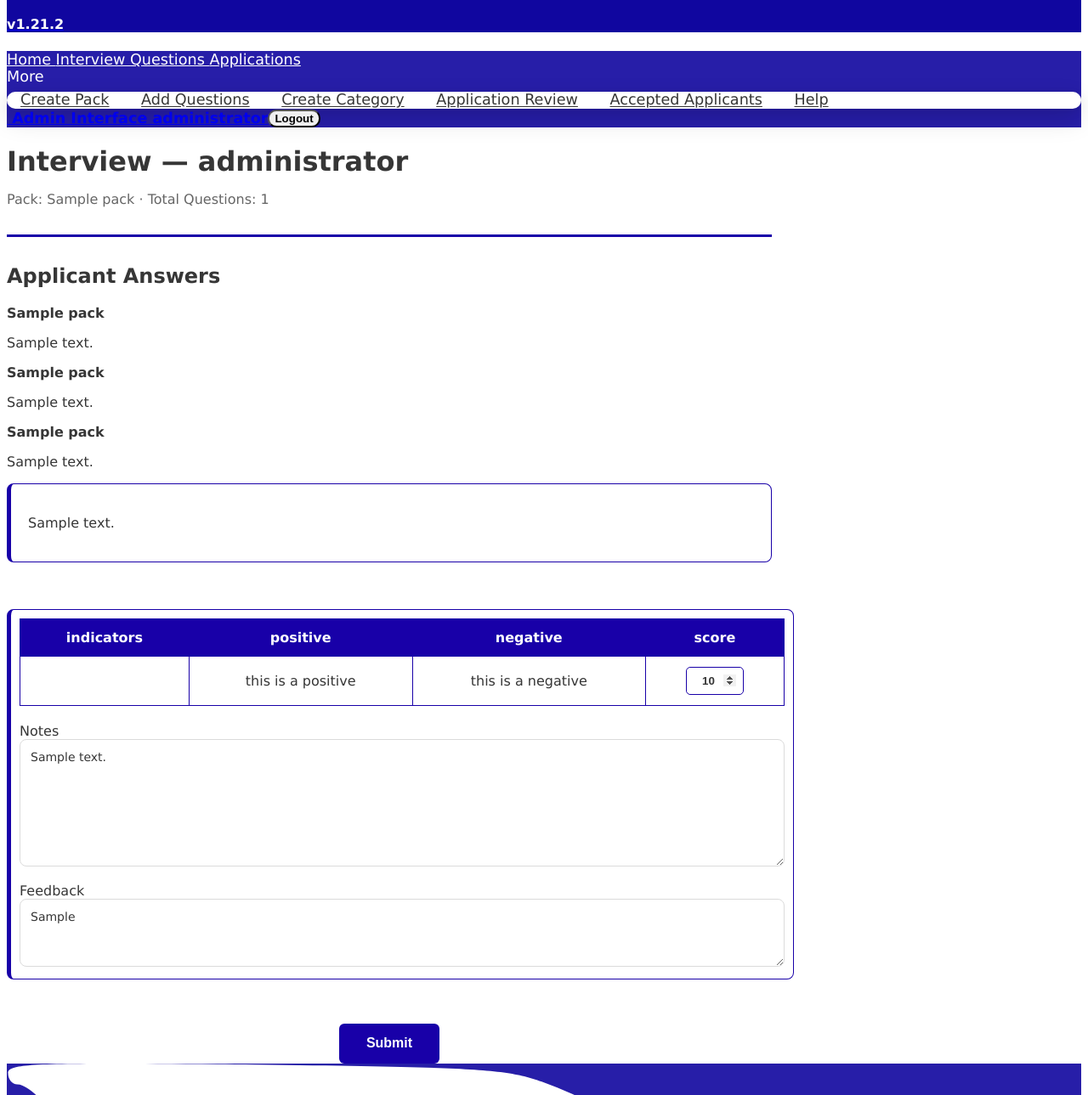
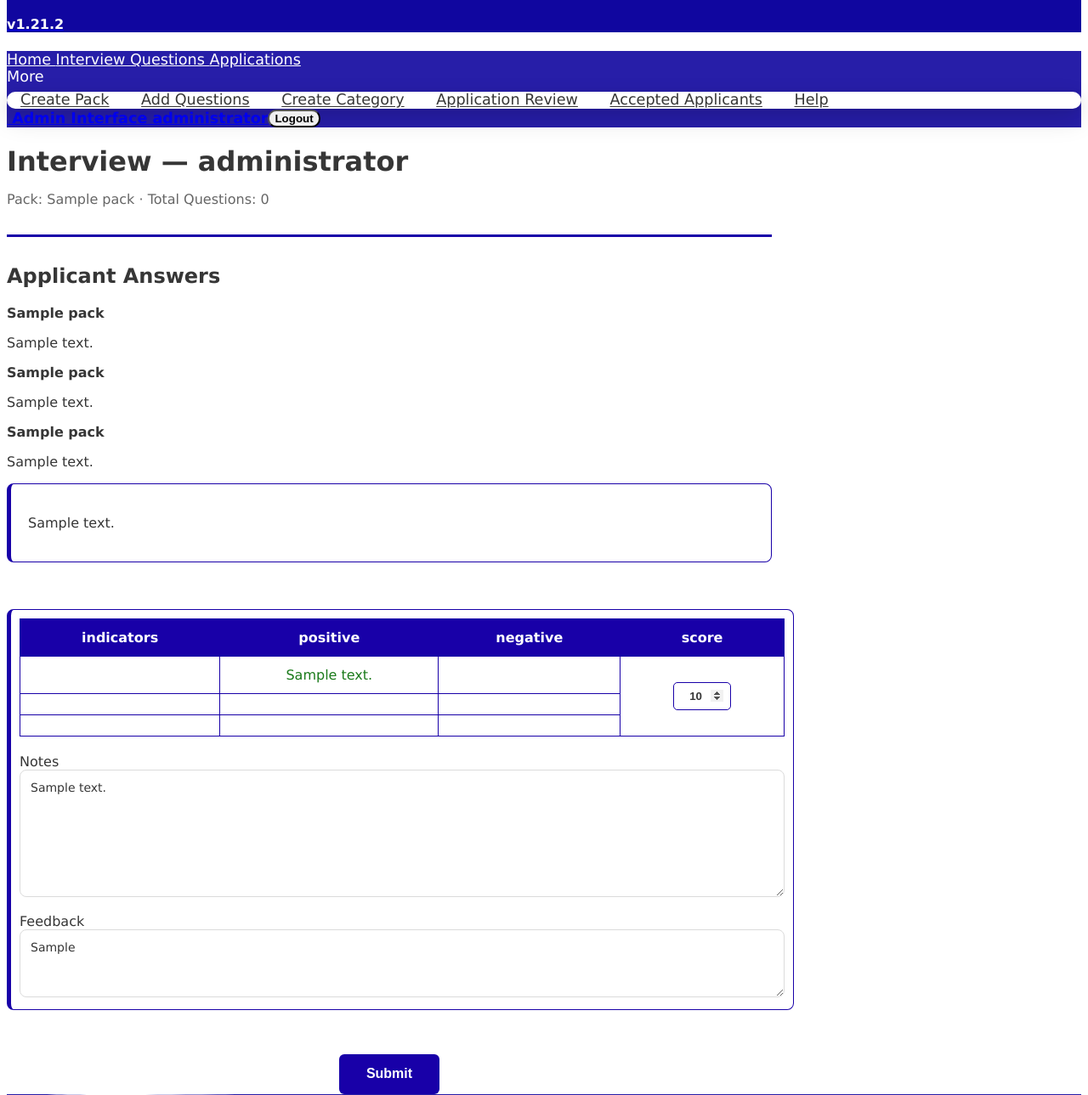
Before and after one commit to RRTLevel/assessment_centre, a Django app: page /interview/00000000-0000-0000-0000-000000000001/ in a window 1280 px wide. Shown: the part 1574-2863 px from the top of the page at 85% size. Run offline with Django 3.2, Linux system fonts and the light colour scheme; a user stored in the database is signed in; data comes from the database, SQL or seed files in the repository; tables that the repository leaves empty hold one stand-in row (values such as "Sample post"); some libraries are stand-ins or nearby versions.

Commit message:
fixed database connection issues for the start interview page

```diff
--- a/app/app_src/templates/pre_interview/start_interview.html
+++ b/app/app_src/templates/pre_interview/start_interview.html
@@ -35,12 +35,12 @@
     <form method="post" action="{% url 'start_interview' application.application_id %}">
         {% csrf_token %}
 
-        {% for question, result in question_results %}
+        {% for item in question_data %}
 
             <div class="question-row">
 
                 <div class="question-card">
-                    <p class="question-text">{{ question.text }}</p>
+                    <p class="question-text">{{ item.question.text }}</p>
                 </div>
 
                 <div class="Score-Box">
@@ -58,29 +58,39 @@
                             <tbody>
                             <tr>
                                 <th></th>
-                                <td>this is a positive</td>
-                                <td>this is a negative</td>
-                                <td>
+                                <td class="indicator-positive">{{ item.rows.0.pos }}</td>
+                                <td class="indicator-negative">{{ item.rows.0.neg }}</td>
+                                <td rowspan="3">
                                     <input type="number" min="1" max="6" step="1"
                                            class="score-input"
-                                           name="score_{{ question.id }}"
-                                           value="{{ result.score|default_if_none:'' }}">
+                                           name="score_{{ item.question.id }}"
+                                           value="{{ item.result.score|default_if_none:'' }}">
                                 </td>
+                            </tr>
+                            <tr>
+                                <th></th>
+                                <td class="indicator-positive">{{ item.rows.1.pos }}</td>
+                                <td class="indicator-negative">{{ item.rows.1.neg }}</td>
+                            </tr>
+                            <tr>
+                                <th></th>
+                                <td class="indicator-positive">{{ item.rows.2.pos }}</td>
+                                <td class="indicator-negative">{{ item.rows.2.neg }}</td>
                             </tr>
                             </tbody>
                         </table>
                     </div>
 
                     <div class="notes_box">
-                        <label for="notes-{{ question.id }}">Notes</label>
-                        <textarea id="notes-{{ question.id }}" class="notes-textarea"
-                                  name="notes_{{ question.id }}">{{ result.notes|default:'' }}</textarea>
+                        <label for="notes-{{ item.question.id }}">Notes</label>
+                        <textarea id="notes-{{ item.question.id }}" class="notes-textarea"
+                                  name="notes_{{ item.question.id }}">{{ item.result.notes|default:'' }}</textarea>
                     </div>
 
                     <div class="feedback_box">
-                        <label for="feedback-{{ question.id }}">Feedback</label>
-                        <textarea id="feedback-{{ question.id }}" class="feedback-textarea"
-                                  name="feedback_{{ question.id }}">{{ result.feedback|default:'' }}</textarea>
+                        <label for="feedback-{{ item.question.id }}">Feedback</label>
+                        <textarea id="feedback-{{ item.question.id }}" class="feedback-textarea"
+                                  name="feedback_{{ item.question.id }}">{{ item.result.feedback|default:'' }}</textarea>
                     </div>
 
                 </div>
--- a/app/app_src/views.py
+++ b/app/app_src/views.py
@@ -426,7 +426,7 @@ def accepted_applicants(request):
 @group_required(ECD_GROUP, ECAM_GROUP)
 def start_interview(request, application_id):
     application = get_object_or_404(Application, application_id=application_id)
-    questions = Questions.objects.filter(category=application.pack.category)
+    questions = Questions.objects.filter(category=application.pack.category).prefetch_related("indicators")
 
     if request.method == "POST":
         scores = []
@@ -456,12 +456,22 @@ def start_interview(request, application_id):
         return redirect("inbox")
 
     saved = {result.question_id: result for result in application.results.all()}
-    question_results = [(question, saved.get(question.id)) for question in questions]
+    question_data = []
+    for question in questions:
+        result = saved.get(question.id)
+        positives = list(question.indicators.filter(category="positive"))
+        negatives = list(question.indicators.filter(category="negative"))
+        rows = []
+        for i in range(3):
+            rows.append({
+                "pos": positives[i].text if i < len(positives) else "",
+                "neg": negatives[i].text if i < len(negatives) else "",
+            })
+        question_data.append({"question": question, "result": result, "rows": rows})
 
     return render(request, "pre_interview/start_interview.html", {
         "application": application,
-        "questions": questions,
-        "question_results": question_results,
+        "question_data": question_data,
     })
 
 
```
